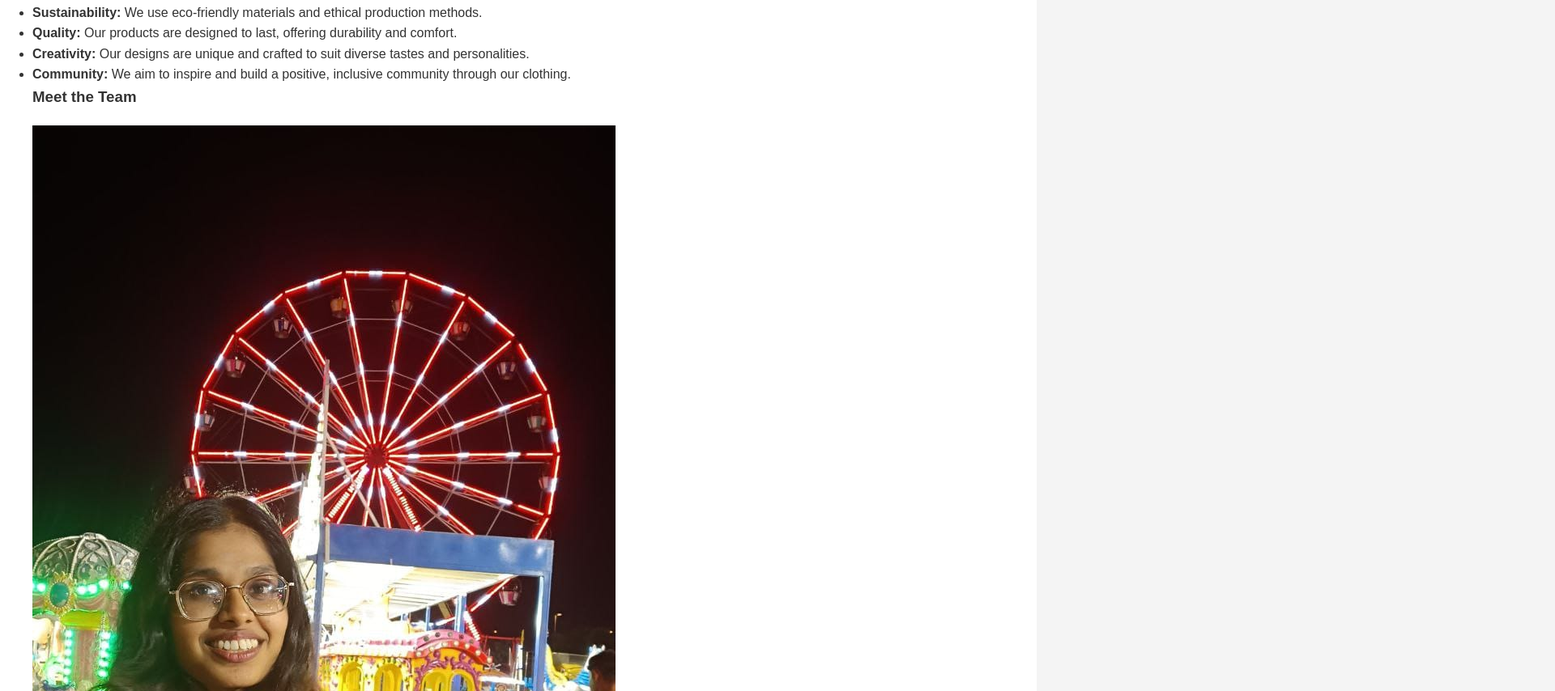
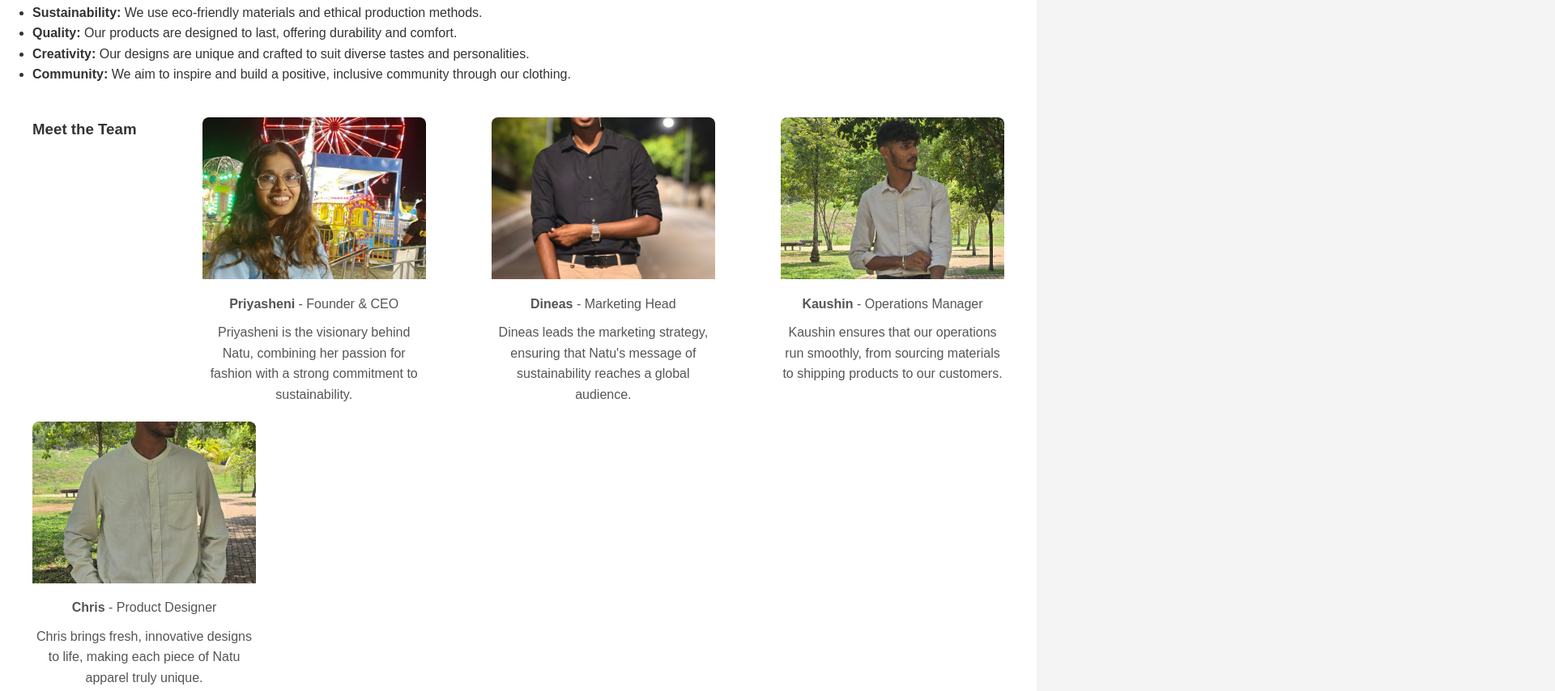
Before and after one commit to Dineas88/Natu, a plain HTML site: page about.html in a window 1280 px wide. Shown: the part 380-1234 px from the top of the page at 81% size, 1920 px wide, since content can reach past the window. Drawn offline with Linux system fonts and the light colour scheme.

Commit message:
Update styles.css

```diff
--- a/styles.css
+++ b/styles.css
@@ -72,37 +72,36 @@ h2, h3 {
 }
 
 /* Team Section - About Us */
-.team-section {
+.team {
     display: flex;
     justify-content: space-between;
-    gap: 20px;
     flex-wrap: wrap;
+    gap: 20px; /* Space between the photos */
     margin-top: 40px;
 }
 
-.team-photo {
-    width: 22%; /* Adjust to fit 4 items in a row */
-    height: auto;
+.team-member {
+    width: 23%; /* Adjust width to ensure 4 photos in a row */
+    text-align: center;
     border-radius: 8px;
     overflow: hidden;
     transition: transform 0.3s ease;
 }
 
-.team-photo img {
+.team-member img {
     width: 100%;
-    height: 100%;
-    object-fit: cover;
+    height: 200px; /* Fixed height to maintain same size for all images */
+    object-fit: cover; /* Ensures the image covers the space without distorting */
 }
 
-.team-photo:hover {
-    transform: scale(1.05);
+.team-member p {
+    margin-top: 10px;
+    font-size: 16px;
+    color: #555;
 }
 
-.team-photo p {
-    text-align: center;
-    font-size: 16px;
-    margin-top: 10px;
-    color: #555;
+.team-member:hover {
+    transform: scale(1.05); /* Slight zoom effect on hover */
 }
 
 /* Cart Page */
```
